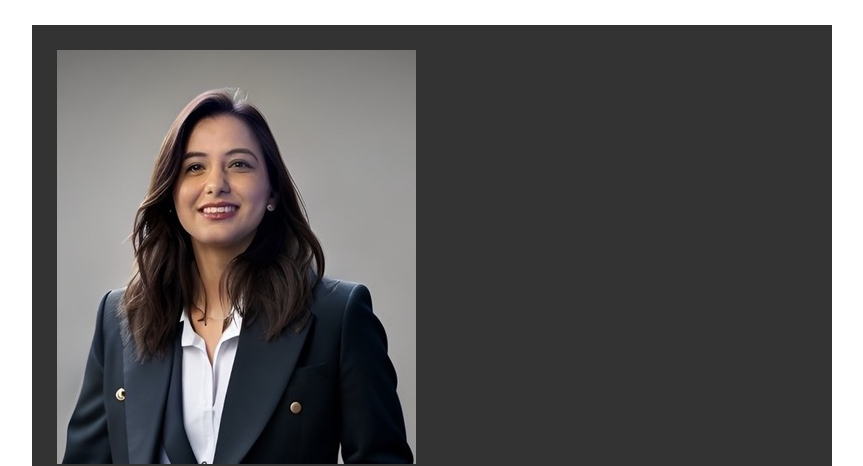
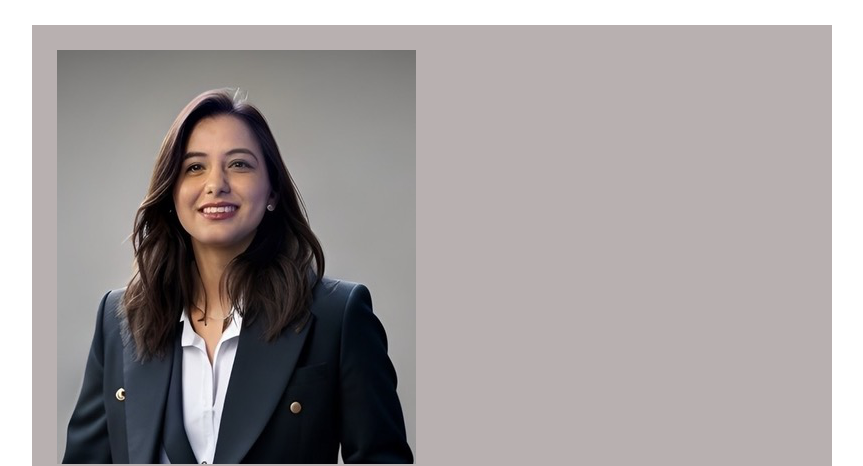
Before and after one commit to gauriadvani20/gauriadvani.github.io, a plain HTML site: page index.html in a window 1280 px wide. Shown: the top 466 px of the page, without its empty margins (208-1071 px from the left). Drawn offline with nearby package versions, Linux system fonts and the light colour scheme.

Commit message:
Update style.css

```diff
--- a/style.css
+++ b/style.css
@@ -101,7 +101,7 @@ body {
   margin:25px auto;
 }
 header, #content, footer {
-  background: rgba(0,0,0,.8);
+  background: #B8B0B0;
   padding:25px;
   color:#FFFFFF;
 }
```
